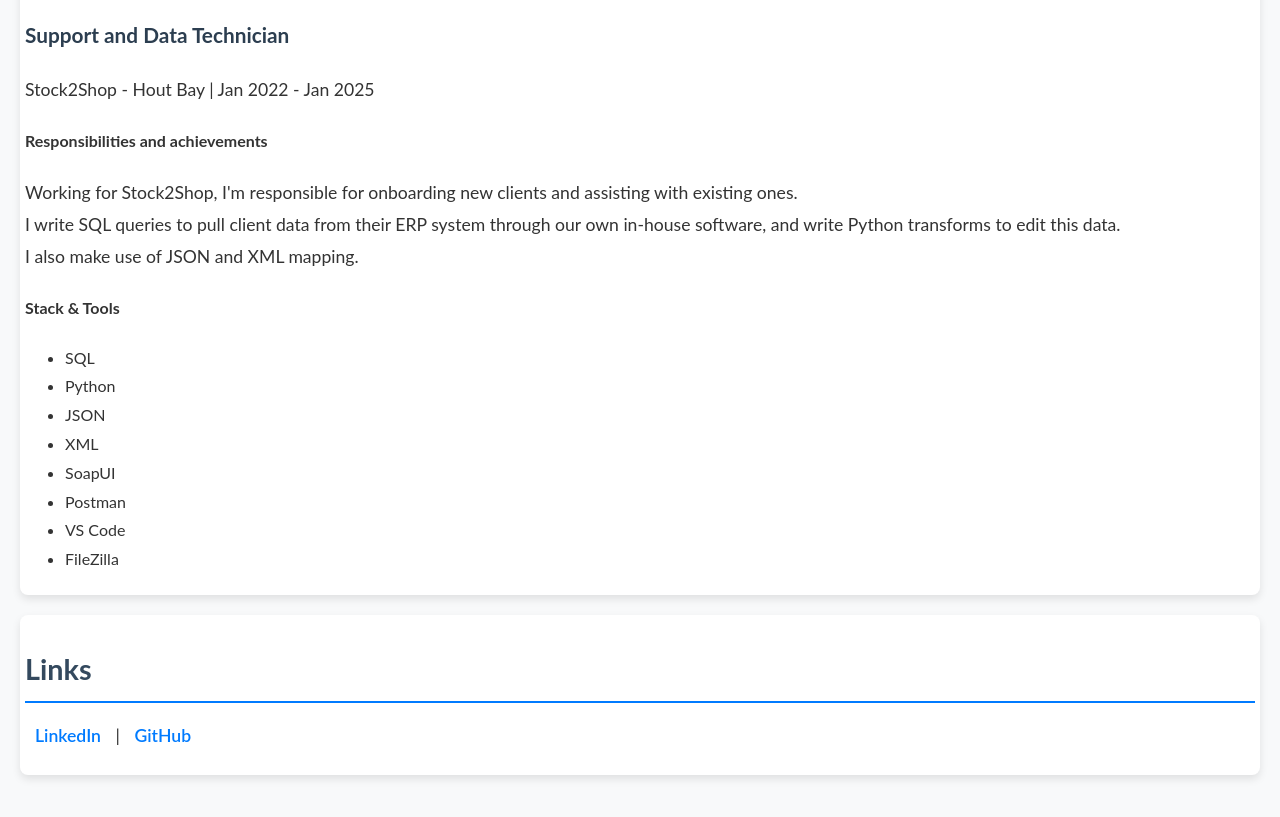
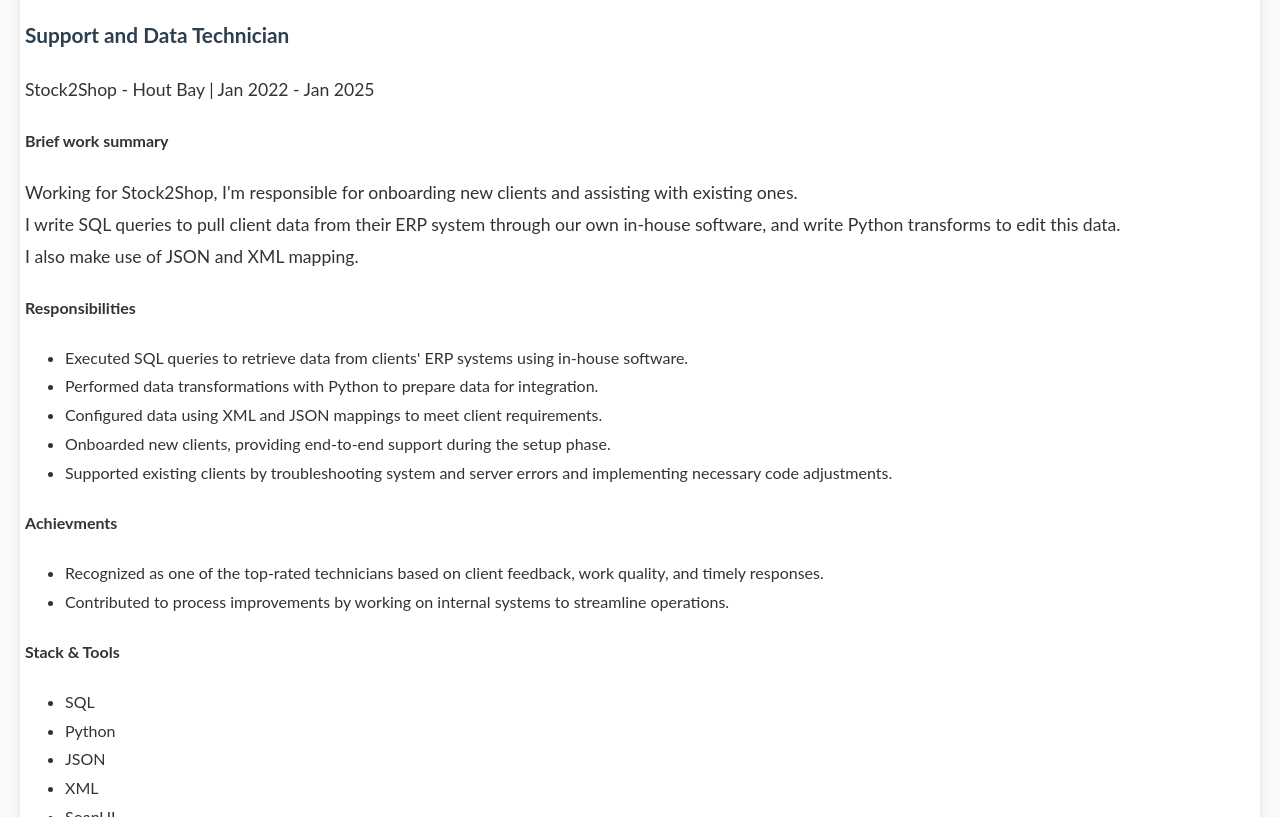
Before and after one commit to Gwidzy/cv, a plain HTML site: page xp.html in a window 1280 px wide. Shown: the part 380-1197 px from the top of the page. Drawn offline with Linux system fonts and the light colour scheme.

Commit message:
updating xp 7

```diff
--- a/xp.html
+++ b/xp.html
@@ -27,10 +27,25 @@
 
             <h3>Support and Data Technician</h3>
             <p>Stock2Shop - Hout Bay | Jan 2022 - Jan 2025</p>
-            <h4>Responsibilities and achievements</h4>
+            <h4>Brief work summary</h4>
             <p>Working for Stock2Shop, I'm responsible for onboarding new clients and assisting with existing ones.<br>
             I write SQL queries to pull client data from their ERP system through our own in-house software, and write Python transforms to edit this data.<br>
             I also make use of JSON and XML mapping.</p>
+
+            <h4>Responsibilities</h4>
+            <ul>
+                <li>Executed SQL queries to retrieve data from clients' ERP systems using in-house software.</li>
+                <li>Performed data transformations with Python to prepare data for integration.</li>
+                <li>Configured data using XML and JSON mappings to meet client requirements.</li>
+                <li>Onboarded new clients, providing end-to-end support during the setup phase.</li>
+                <li>Supported existing clients by troubleshooting system and server errors and implementing necessary code adjustments.</li>
+            </ul>
+
+            <h4>Achievments</h4>
+            <ul>
+                <li>Recognized as one of the top-rated technicians based on client feedback, work quality, and timely responses.</li>
+                <li>Contributed to process improvements by working on internal systems to streamline operations.</li>
+            </ul>
 
             <h4>Stack & Tools</h4>
             <ul>
```
